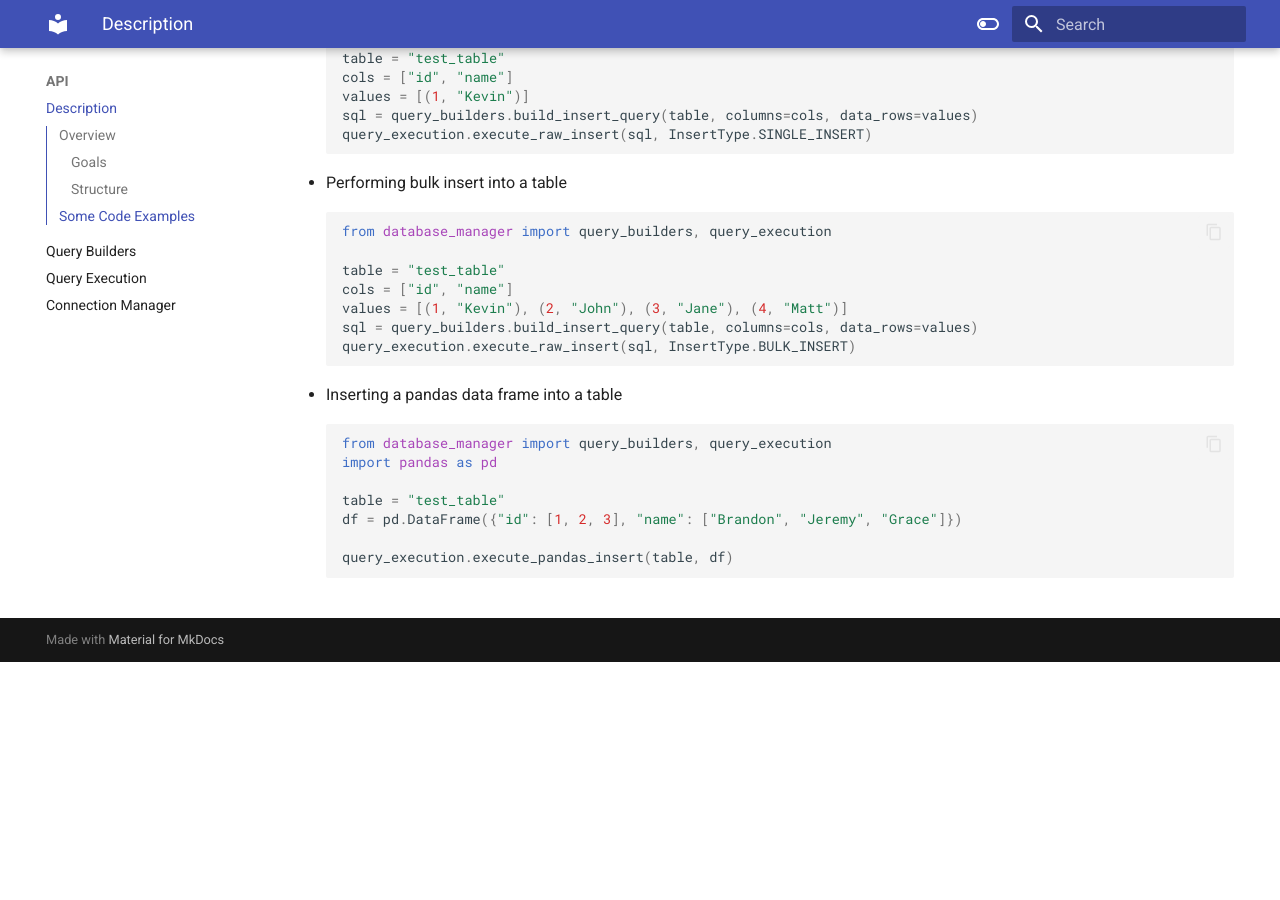
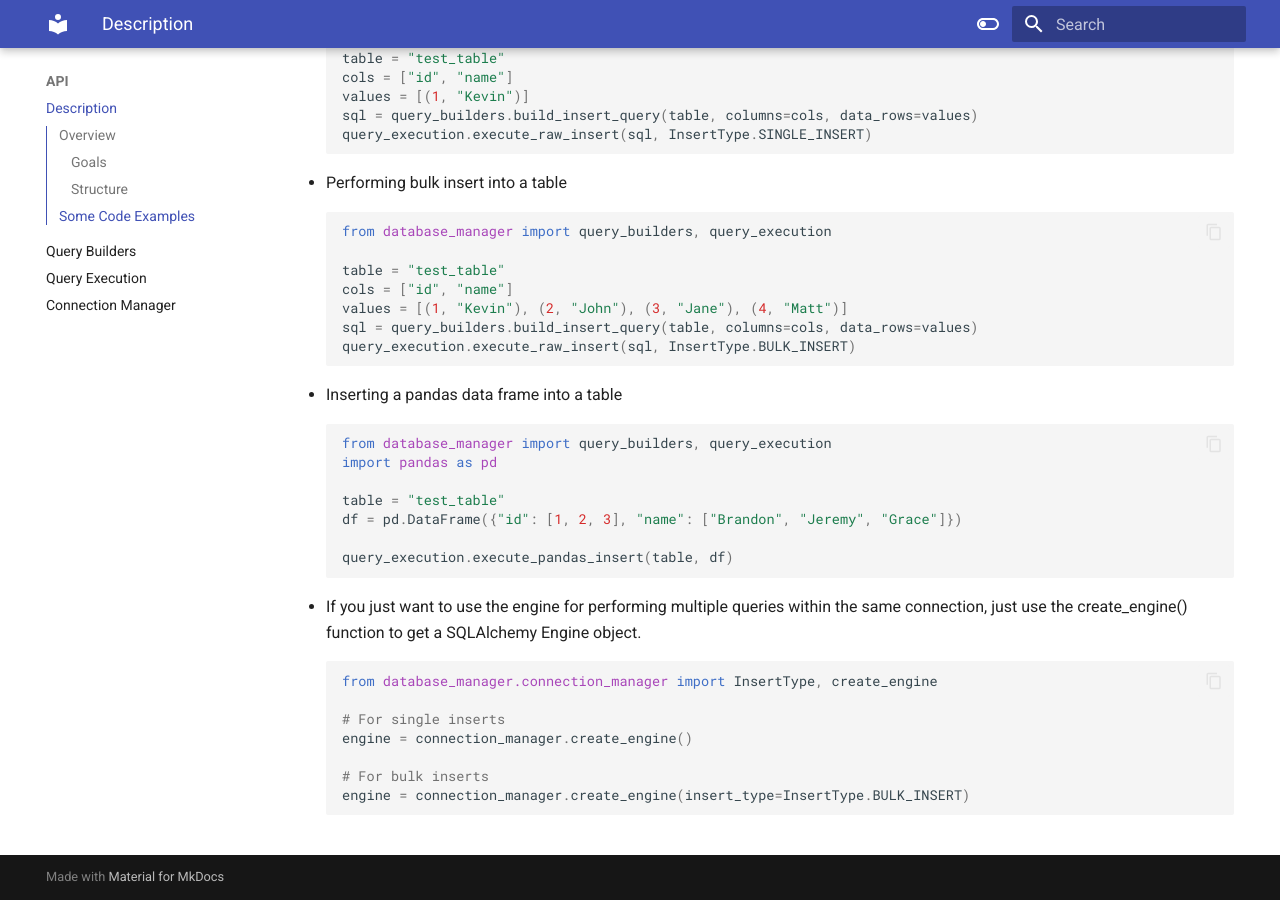
Before and after one commit to Data-Analytics-Center/Database_Manager, an MkDocs documentation site: the page built from docs/API_Subpages/description.md, in a window 1280 px wide and 900 px high, scrolled down 2055 px. Built offline with MkDocs 1.6.1 and Material for MkDocs 9.7.7, drawn with Linux system fonts in a browser that asks for light colours; before the commit the page ends 2717 px from its top, so only the background shows below that.

Commit message:
updated API description page with create_engine() code example

````diff
--- a/docs/API_Subpages/description.md
+++ b/docs/API_Subpages/description.md
@@ -117,3 +117,14 @@ df = pd.DataFrame({"id": [1, 2, 3], "name": ["Brandon", "Jeremy", "Grace"]})
 
 query_execution.execute_pandas_insert(table, df)
 ```
+
+- If you just want to use the engine for performing multiple queries within the same connection, just use the create_engine() function to get a SQLAlchemy Engine object.
+```python
+from database_manager.connection_manager import InsertType, create_engine
+
+# For single inserts
+engine = connection_manager.create_engine()
+
+# For bulk inserts
+engine = connection_manager.create_engine(insert_type=InsertType.BULK_INSERT)
+```
--- /dev/null
+++ b/test.py
@@ -0,0 +1,4 @@
+from src.database_manager.connection_manager import InsertType, create_engine
+
+engine = create_engine(insert_type=InsertType.BULK_INSERT)
+print(engine)
````
